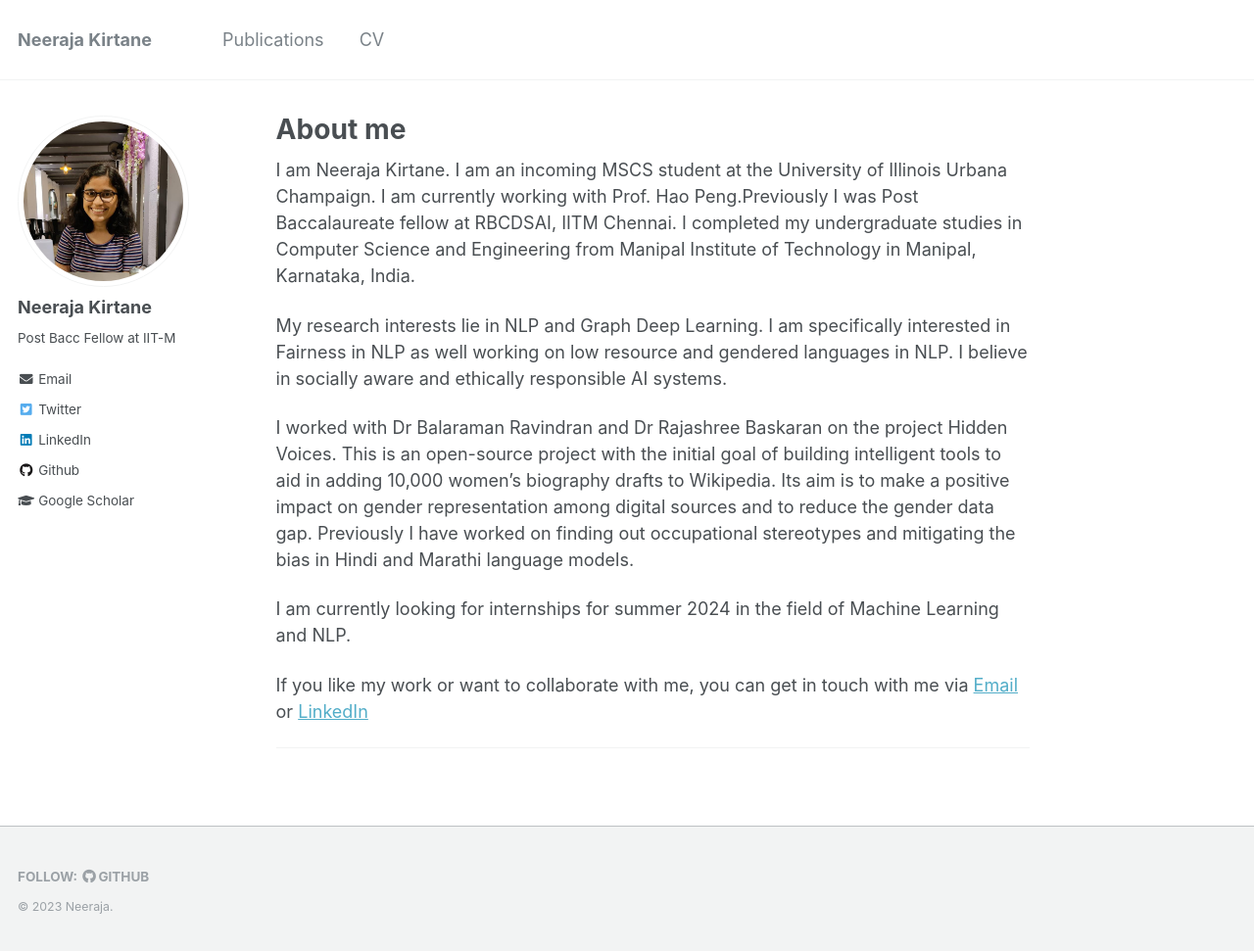
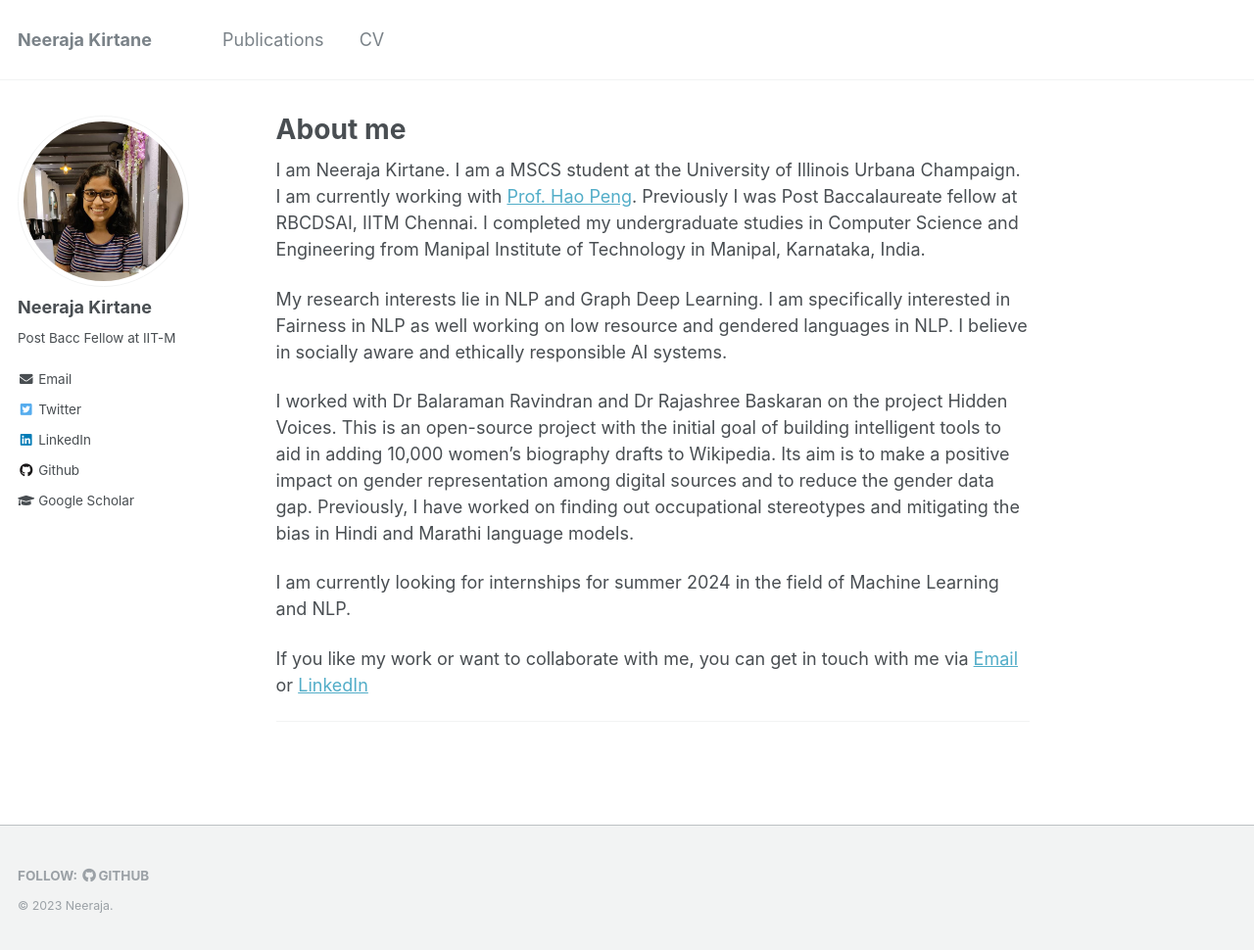
Before and after one commit to neeraja1504/neeraja1504.github.io, a Jekyll site: the page built from _pages/about.md, in a window 1280 px wide and 971 px high. Shown: the whole window at 98% size. Built offline with Jekyll 4.4.1, drawn with Linux system fonts in a browser that asks for light colours.

Commit message:
changed bio

```diff
--- a/_pages/about.md
+++ b/_pages/about.md
@@ -7,13 +7,13 @@ redirect_from:
   - /about/
   - /about.html
 ---
-I am Neeraja Kirtane. I am an incoming MSCS student at the University of Illinois Urbana Champaign. I am currently working with Prof. Hao Peng.Previously I was Post Baccalaureate fellow at RBCDSAI, IITM Chennai. I completed my undergraduate studies in Computer Science and Engineering from Manipal Institute of Technology in Manipal, Karnataka, India.
+I am Neeraja Kirtane. I am a MSCS student at the University of Illinois Urbana Champaign. I am currently working with [Prof. Hao Peng](https://haopeng-nlp.github.io/). Previously I was Post Baccalaureate fellow at RBCDSAI, IITM Chennai. I completed my undergraduate studies in Computer Science and Engineering from Manipal Institute of Technology in Manipal, Karnataka, India.
 <br>
 
 My research interests lie in NLP and Graph Deep Learning. I am specifically interested in Fairness in NLP as well working on low resource and gendered languages in NLP. I believe in socially aware and ethically responsible AI systems.
 <br>
 
-I worked with Dr Balaraman Ravindran and Dr Rajashree Baskaran on the project Hidden Voices. This is an open-source project with the initial goal of building intelligent tools to aid in adding 10,000 women's biography drafts to Wikipedia. Its aim is to make a positive impact on gender representation among digital sources and to reduce the gender data gap. Previously I have worked on finding out occupational stereotypes and mitigating the bias in Hindi and Marathi language models.
+I worked with Dr Balaraman Ravindran and Dr Rajashree Baskaran on the project Hidden Voices. This is an open-source project with the initial goal of building intelligent tools to aid in adding 10,000 women's biography drafts to Wikipedia. Its aim is to make a positive impact on gender representation among digital sources and to reduce the gender data gap. Previously, I have worked on finding out occupational stereotypes and mitigating the bias in Hindi and Marathi language models.
 
 I am currently looking for internships for summer 2024 in the field of Machine Learning and NLP.
 
```
